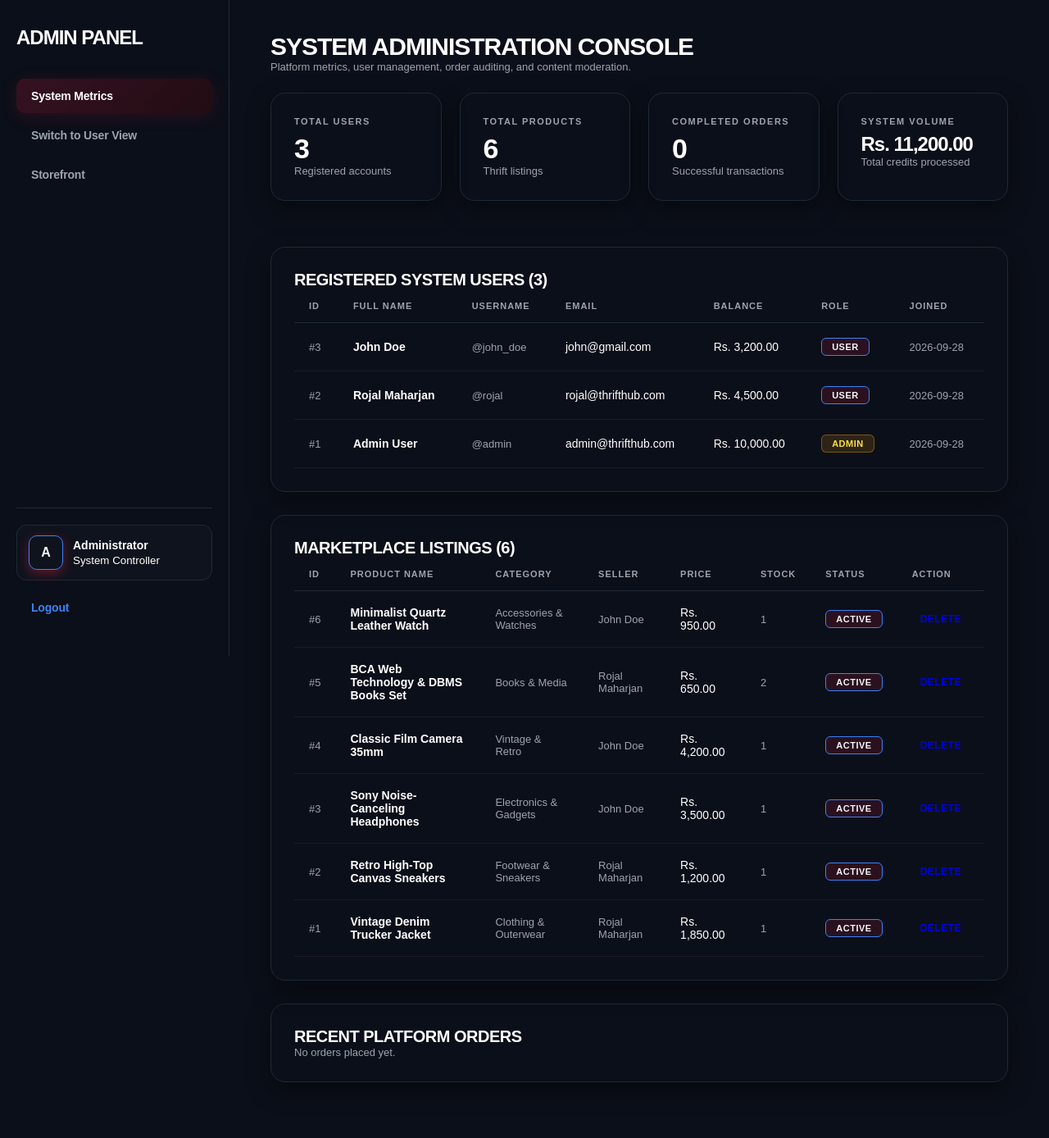
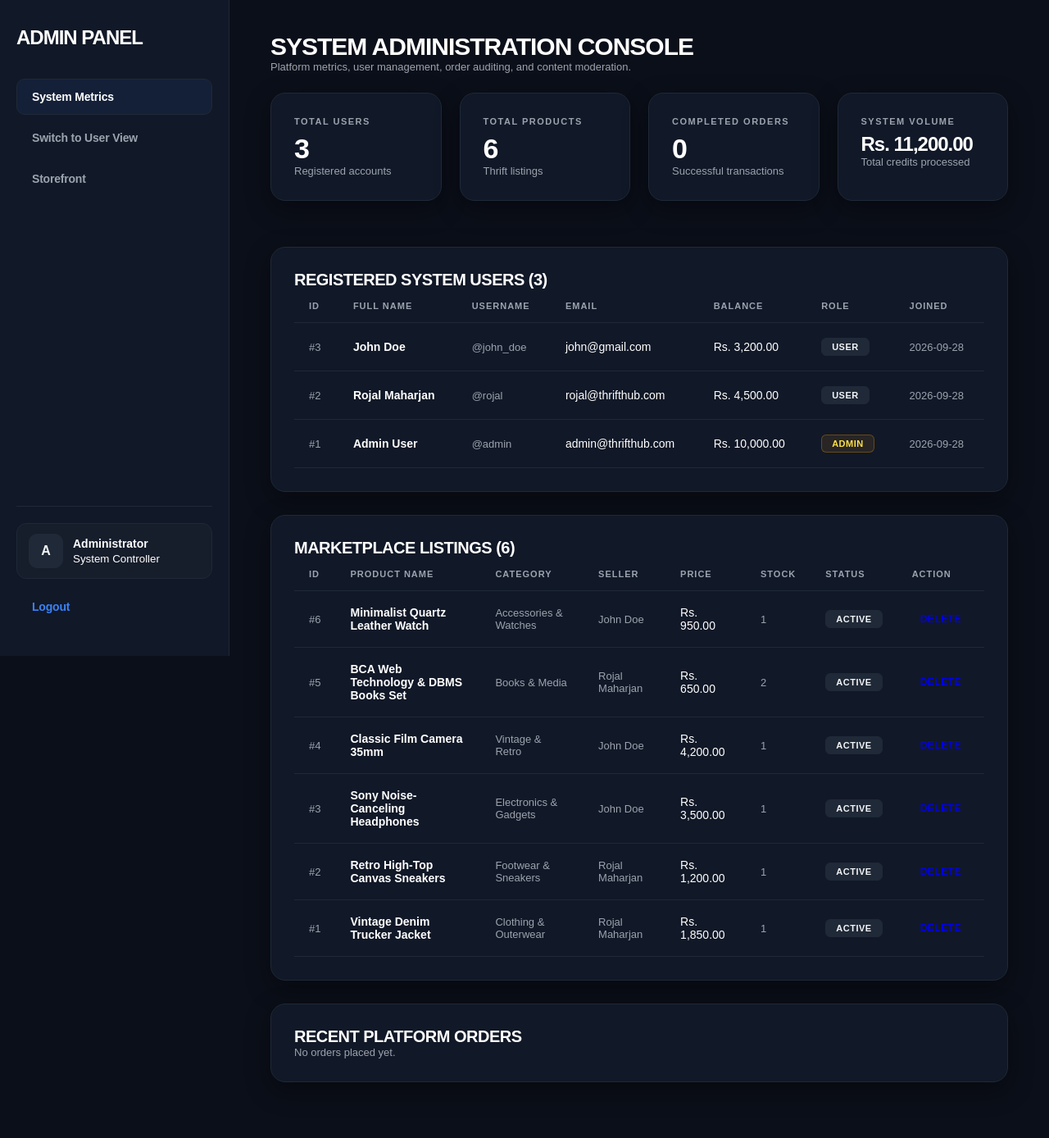
Before and after one commit to rojalmaharjan/thrift-store-project-, a PHP site: page /admin.php in a window 1280 px wide. Shown: the whole page at 82% size. Run offline with PHP 8.4, Linux system fonts and the light colour scheme; a user stored in the database is signed in; data comes from the database, SQL or seed files in the repository; data that the repository does not hold is empty.

Commit message:
update on dashboard css and php

```diff
--- a/dashboard.css
+++ b/dashboard.css
@@ -1,16 +1,19 @@
 * { box-sizing: border-box; margin: 0; padding: 0; }
 
 :root {
+    --accent: #3b82f6;          /* Cool blue accent color */
+    --accent-glow: rgba(59, 130, 246, 0.2);
+    --bg-dark: #0b0f19;         /* Deep navy-black background */
+    --card-bg: #111827;         /* Dark slate card background */
+    --border: #1f2937;          /* Subtle border line */
+    --white: #ffffff;           /* Bright white headings */
+    --muted: #9ca3af;           /* Muted gray text */
+    --cream: #f3f4f6;           /* Accent text color */
+}
 
-    --crimson: #3b82f6;        /* Cool blue accent color */
-    --crimson-glow: rgba(59, 130, 246, 0.4);
-    --bg-dark: #0b0f19;        /* Deep navy-black background */
-    --card-bg: #111827;        /* Dark slate card background */
-    --border: #1f2937;         /* Subtle border line */
-    --white: #ffffff;          /* Bright white headings */
-    --muted: #9ca3af;          /* Muted gray text */
-    --cream: #f3f4f6;          /* Accent text color */
-
+/* Global Focus Reset */
+*:focus, *:focus-visible, *:active {
+    outline: none !important;
 }
 
 body {
@@ -20,10 +23,11 @@ body {
     margin: 0;
     display: flex;
 }
+
 /* Sidebar Navigation */
 .sidebar {
     width: 280px;
-    background: var(--surface);
+    background: var(--card-bg);
     border-right: 1px solid var(--border);
     padding: 32px 20px;
     display: flex;
@@ -78,23 +82,26 @@ body {
     margin-bottom: 6px;
     transition: all 0.2s cubic-bezier(0.4, 0, 0.2, 1);
     letter-spacing: -0.2px;
+    background: transparent;
+    border: 1px solid transparent;
 }
 
 .nav-item:hover {
-    background: var(--surface-hover);
+    background: rgba(255, 255, 255, 0.03);
     color: var(--white);
     transform: translateX(4px);
 }
 
+/* Fixed active state: Clean dark slate / subtle blue border instead of red */
 .nav-item.active {
-    background: linear-gradient(135deg, rgba(225, 29, 72, 0.2) 0%, rgba(69, 10, 10, 0.4) 100%);
+    background: rgba(59, 130, 246, 0.08);
     color: var(--white);
-    border: 1px solid var(--crimson-border);
-    box-shadow: 0 4px 20px rgba(225, 29, 72, 0.15);
+    border: 1px solid var(--border);
+    box-shadow: none;
 }
 
-.nav-item.logout { color: var(--crimson); margin-top: auto; }
-.nav-item.logout:hover { background: rgba(225, 29, 72, 0.15); }
+.nav-item.logout { color: var(--accent); margin-top: auto; }
+.nav-item.logout:hover { background: rgba(59, 130, 246, 0.05); }
 
 .sidebar-footer {
     margin-top: auto;
@@ -106,15 +113,15 @@ body {
     width: 42px;
     height: 42px;
     border-radius: 10px;
-    background: linear-gradient(135deg, var(--crimson), var(--burgundy));
+    background: var(--border);
     display: flex;
     align-items: center;
     justify-content: center;
     font-weight: 900;
     font-size: 16px;
     color: var(--cream);
-    box-shadow: 0 4px 14px rgba(225, 29, 72, 0.4);
-    border: 1px solid var(--crimson);
+    box-shadow: none;
+    border: 1px solid var(--border);
 }
 
 .user-chip {
@@ -292,22 +295,20 @@ h2 {
     line-height: 0.9;
     text-transform: lowercase;
     margin: 12px 0 16px;
-    text-shadow: 0 8px 30px rgba(0, 0, 0, 0.7);
 }
 
 .hero-poster-tagline {
     font-size: 15px;
-    color: var(--ivory);
+    color: var(--muted);
     max-width: 360px;
     margin: 0 auto;
     font-weight: 600;
-    opacity: 0.9;
     line-height: 1.5;
 }
 
 /* Card Styling */
 .card {
-    background: var(--surface-card);
+    background: var(--card-bg);
     border: 1px solid var(--border);
     border-radius: 18px;
     padding: 28px;
@@ -589,7 +595,7 @@ th {
 }
 td {
     padding: 18px;
-    border-bottom: 1px solid rgba(41, 34, 48, 0.6);
+    border-bottom: 1px solid var(--border);
     font-size: 14px;
 }
 
@@ -599,28 +605,28 @@ td {
     border-radius: 6px;
     font-size: 11px;
     font-weight: 800;
-    background: rgba(225, 29, 72, 0.15);
+    background: var(--border);
     color: var(--cream);
-    border: 1px solid var(--crimson);
+    border: 1px solid var(--border);
     text-transform: uppercase;
     letter-spacing: 0.5px;
 }
 
 .badge-amber {
-    background: rgba(245, 158, 11, 0.15);
+    background: rgba(245, 158, 11, 0.1);
     color: #fde047;
-    border-color: rgba(245, 158, 11, 0.4);
+    border-color: rgba(245, 158, 11, 0.3);
 }
 
 .badge-purple {
-    background: rgba(168, 85, 247, 0.15);
+    background: rgba(168, 85, 247, 0.1);
     color: #e9d5ff;
-    border-color: rgba(168, 85, 247, 0.4);
+    border-color: rgba(168, 85, 247, 0.3);
 }
 
 .muted { color: var(--muted); font-size: 13px; }
 
-/* Hero banner (dashboard top image card) */
+/* Hero banner */
 .hero-banner-wrap {
     position: relative;
     width: 100%;
```
Also changed, not shown: other parts of dashboard.css (+50 -49 lines).
